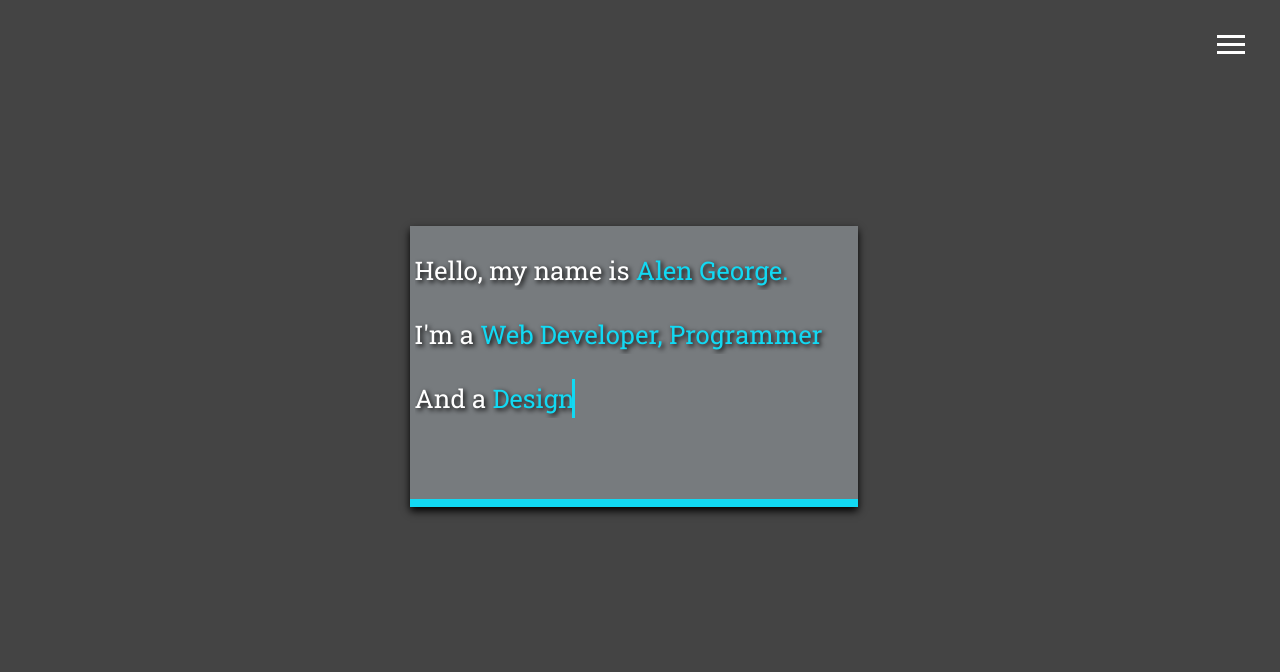
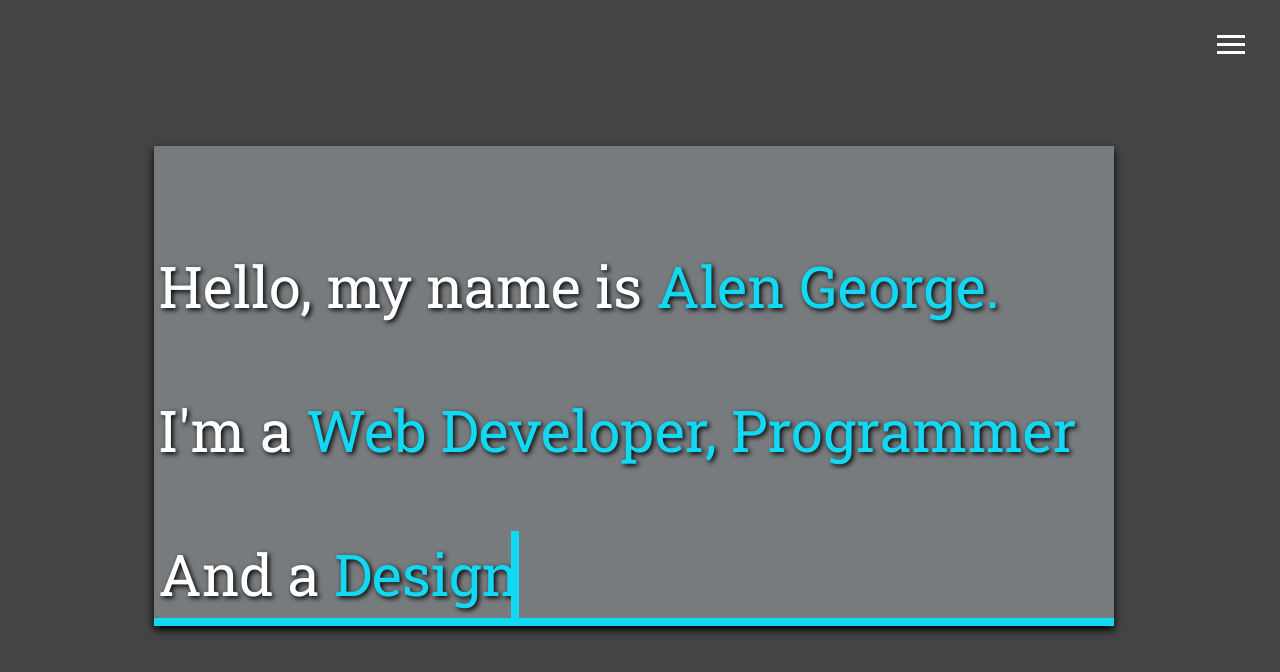
Before and after one commit to Zorba11/portfolio, a website: page dist/about.html in a window 1280 px wide. Drawn offline with Linux system fonts and the light colour scheme.

Commit message:
made responsive for ipad-pro but, responsiveness for ipad is still pending

```diff
--- a/scss/_config.scss
+++ b/scss/_config.scss
@@ -63,7 +63,7 @@ $cube-translate: $cube-dimension/2;
 
 @mixin mediaLg {
   //for large screens
-  @media screen and (min-width: 769px) and (max-width: 1170px) {
+  @media screen and (min-width: 769x) and (max-width: 1170px) {
     //any CSS we put inside of here will only apply if the screen-width of the specified range.
     @content;
   }
@@ -76,3 +76,11 @@ $cube-translate: $cube-dimension/2;
     @content;
   }
 }
+
+@mixin mediaIpad {
+  //for ipad
+  @media screen and (min-width: 768px) {
+    //any CSS we put inside of here will only apply if the screen-width is 1171px and above
+    @content;
+  }
+}
--- a/scss/_cube.scss
+++ b/scss/_cube.scss
@@ -14,9 +14,9 @@ img {
   margin-top: -25vh;
   perspective: 800px;
 }
-.ui-effects-explode {
-  margin: 0;
-}
+// .ui-effects-explode {
+//   margin: 0;
+// }
 
 #boxDiv {
   width: $cube-dimension;
--- a/scss/_mobile.scss
+++ b/scss/_mobile.scss
@@ -3,6 +3,10 @@
   .projects {
     grid-template-columns: repeat(4, 1fr);
   }
+  // #cubeDiv {
+  //   position: absolute;
+  //   margin-top: -90vh;
+  // }
 }
 
 //Desktops & Laptops
@@ -26,8 +30,22 @@
   }
 
   #cubeDiv {
-    margin-top: -30vh;
+    top: 53vh;
+    left: 7%;
   }
+}
+
+#typeBox {
+  top: 15vh;
+  height: 60%;
+  width: 75%;
+  left: 10%;
+  margin-right: 10vw;
+}
+.css-typing {
+  top: 5vh;
+  text-align: justify;
+  font-size: 4.5vw;
 }
 
 //Tablets and Small laptops
@@ -152,3 +170,11 @@
     left: 6vw;
   }
 }
+
+//Ipads
+@include mediaIpad {
+  #cubeDiv {
+    top: 53vh;
+    right: 7%;
+  }
+}
```
Also changed, not shown: dist/css/main.css.
